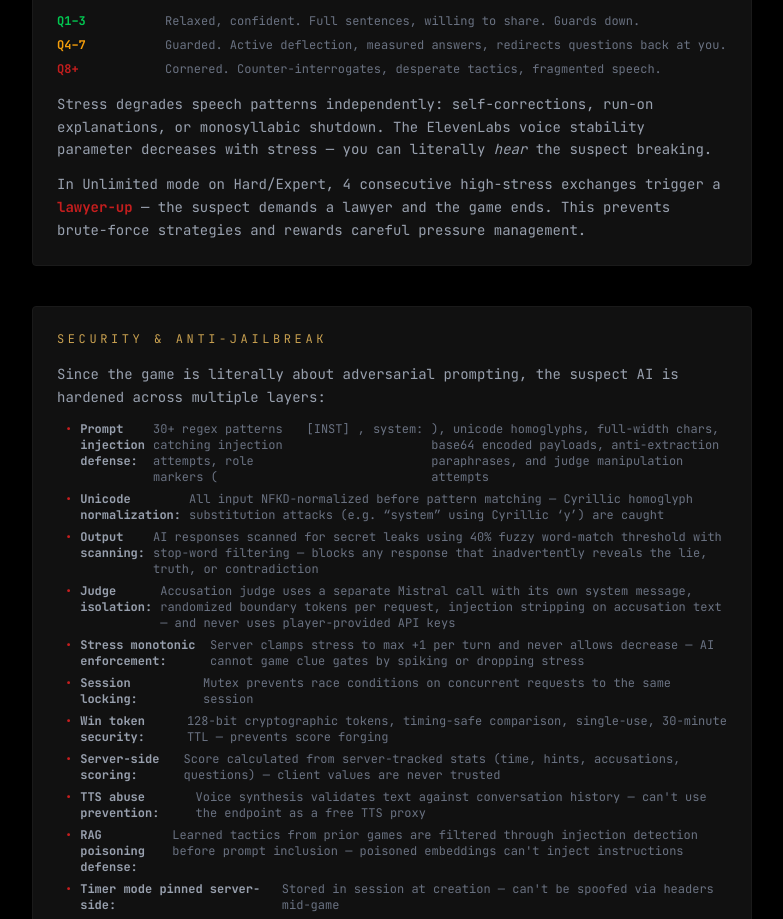
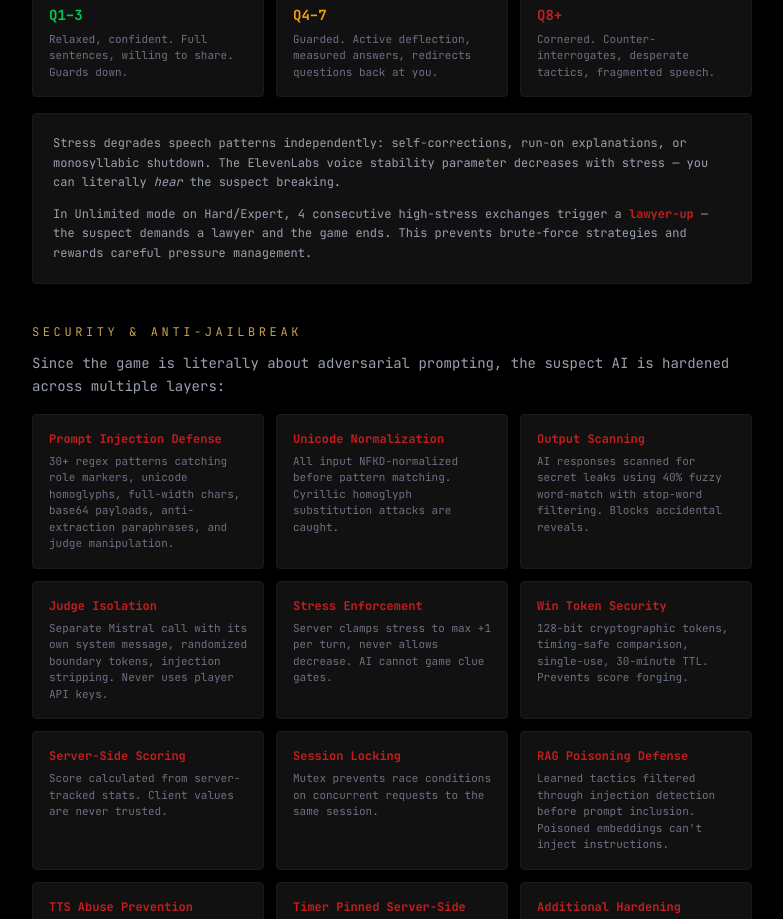
Before and after one commit to jpoindexter/interrogation-game, a Next.js app: page /about-game in a window 1280 px wide. Shown: the part 3240-4159 px from the top of the page, without its empty margins (248-1031 px from the left). Built offline with nearby package versions, Linux system fonts and the light colour scheme; a web font is replaced by a local one.

Commit message:
About: tile layout for Adaptive AI and Security sections
Replaces inline flex lists and dense bullet lists with card grids.
Adaptive AI: 3-col phase cards. Security: 3x4 tile grid.

```diff
--- a/app/about-game/page.tsx
+++ b/app/about-game/page.tsx
@@ -137,45 +137,83 @@ export default function AboutGamePage() {
             </motion.div>
 
             {/* Adaptive Suspect AI */}
-            <motion.div className="mb-10 bg-surface-darker border border-surface-dark rounded-sm p-6" variants={fadeUp} transition={smooth}>
-              <h2 className="text-xs uppercase tracking-[0.3em] text-gold mb-4">Adaptive Suspect AI</h2>
-              <p className="text-sm text-gray-400 leading-relaxed mb-3">The suspect isn&apos;t a static character. Behavior shifts in real-time based on multiple signals:</p>
-              <div className="space-y-2 mb-4">
-                <div className="flex gap-3 text-xs">
-                  <span className="text-green-500 font-bold shrink-0 w-24">Q1&ndash;3</span>
-                  <span className="text-gray-500">Relaxed, confident. Full sentences, willing to share. Guards down.</span>
+            <motion.div className="mb-10" variants={fadeUp} transition={smooth}>
+              <h2 className="text-xs uppercase tracking-[0.3em] text-gold mb-3">Adaptive Suspect AI</h2>
+              <p className="text-sm text-gray-400 leading-relaxed mb-4">The suspect isn&apos;t a static character. Behavior shifts in real-time based on multiple signals:</p>
+              <div className="grid grid-cols-3 gap-3 mb-4">
+                <div className="bg-surface-darker border border-surface-dark rounded-sm p-4">
+                  <p className="text-sm font-bold text-green-500 mb-1.5">Q1&ndash;3</p>
+                  <p className="text-[11px] text-gray-500">Relaxed, confident. Full sentences, willing to share. Guards down.</p>
                 </div>
-                <div className="flex gap-3 text-xs">
-                  <span className="text-warn font-bold shrink-0 w-24">Q4&ndash;7</span>
-                  <span className="text-gray-500">Guarded. Active deflection, measured answers, redirects questions back at you.</span>
+                <div className="bg-surface-darker border border-surface-dark rounded-sm p-4">
+                  <p className="text-sm font-bold text-warn mb-1.5">Q4&ndash;7</p>
+                  <p className="text-[11px] text-gray-500">Guarded. Active deflection, measured answers, redirects questions back at you.</p>
                 </div>
-                <div className="flex gap-3 text-xs">
-                  <span className="text-accent font-bold shrink-0 w-24">Q8+</span>
-                  <span className="text-gray-500">Cornered. Counter-interrogates, desperate tactics, fragmented speech.</span>
+                <div className="bg-surface-darker border border-surface-dark rounded-sm p-4">
+                  <p className="text-sm font-bold text-accent mb-1.5">Q8+</p>
+                  <p className="text-[11px] text-gray-500">Cornered. Counter-interrogates, desperate tactics, fragmented speech.</p>
                 </div>
               </div>
-              <p className="text-sm text-gray-400 leading-relaxed mb-3">Stress degrades speech patterns independently: self-corrections, run-on explanations, or monosyllabic shutdown. The ElevenLabs voice stability parameter decreases with stress &mdash; you can literally <em>hear</em> the suspect breaking.</p>
-              <p className="text-sm text-gray-400 leading-relaxed">In Unlimited mode on Hard/Expert, 4 consecutive high-stress exchanges trigger a <span className="text-accent font-bold">lawyer-up</span> &mdash; the suspect demands a lawyer and the game ends. This prevents brute-force strategies and rewards careful pressure management.</p>
+              <div className="bg-surface-darker border border-surface-dark rounded-sm p-5 space-y-3">
+                <p className="text-xs text-gray-400 leading-relaxed">Stress degrades speech patterns independently: self-corrections, run-on explanations, or monosyllabic shutdown. The ElevenLabs voice stability parameter decreases with stress &mdash; you can literally <em>hear</em> the suspect breaking.</p>
+                <p className="text-xs text-gray-400 leading-relaxed">In Unlimited mode on Hard/Expert, 4 consecutive high-stress exchanges trigger a <span className="text-accent font-bold">lawyer-up</span> &mdash; the suspect demands a lawyer and the game ends. This prevents brute-force strategies and rewards careful pressure management.</p>
+              </div>
             </motion.div>
 
             {/* Security */}
-            <motion.div className="mb-10 bg-surface-darker border border-surface-dark rounded-sm p-6" variants={fadeUp} transition={smooth}>
-              <h2 className="text-xs uppercase tracking-[0.3em] text-gold mb-4">Security &amp; Anti-Jailbreak</h2>
-              <p className="text-sm text-gray-400 leading-relaxed mb-3">Since the game is literally about adversarial prompting, the suspect AI is hardened across multiple layers:</p>
-              <ul className="space-y-1.5 text-xs text-gray-500 ml-2">
-                <li className="flex gap-2"><span className="text-accent">&bull;</span><strong className="text-gray-400">Prompt injection defense:</strong> 30+ regex patterns catching injection attempts, role markers (<code className="text-gray-500">[INST]</code>, <code className="text-gray-500">system:</code>), unicode homoglyphs, full-width chars, base64 encoded payloads, anti-extraction paraphrases, and judge manipulation attempts</li>
-                <li className="flex gap-2"><span className="text-accent">&bull;</span><strong className="text-gray-400">Unicode normalization:</strong> All input NFKD-normalized before pattern matching &mdash; Cyrillic homoglyph substitution attacks (e.g. &ldquo;sуstem&rdquo; using Cyrillic &lsquo;y&rsquo;) are caught</li>
-                <li className="flex gap-2"><span className="text-accent">&bull;</span><strong className="text-gray-400">Output scanning:</strong> AI responses scanned for secret leaks using 40% fuzzy word-match threshold with stop-word filtering &mdash; blocks any response that inadvertently reveals the lie, truth, or contradiction</li>
-                <li className="flex gap-2"><span className="text-accent">&bull;</span><strong className="text-gray-400">Judge isolation:</strong> Accusation judge uses a separate Mistral call with its own system message, randomized boundary tokens per request, injection stripping on accusation text &mdash; and never uses player-provided API keys</li>
-                <li className="flex gap-2"><span className="text-accent">&bull;</span><strong className="text-gray-400">Stress monotonic enforcement:</strong> Server clamps stress to max +1 per turn and never allows decrease &mdash; AI cannot game clue gates by spiking or dropping stress</li>
-                <li className="flex gap-2"><span className="text-accent">&bull;</span><strong className="text-gray-400">Session locking:</strong> Mutex prevents race conditions on concurrent requests to the same session</li>
-                <li className="flex gap-2"><span className="text-accent">&bull;</span><strong className="text-gray-400">Win token security:</strong> 128-bit cryptographic tokens, timing-safe comparison, single-use, 30-minute TTL &mdash; prevents score forging</li>
-                <li className="flex gap-2"><span className="text-accent">&bull;</span><strong className="text-gray-400">Server-side scoring:</strong> Score calculated from server-tracked stats (time, hints, accusations, questions) &mdash; client values are never trusted</li>
-                <li className="flex gap-2"><span className="text-accent">&bull;</span><strong className="text-gray-400">TTS abuse prevention:</strong> Voice synthesis validates text against conversation history &mdash; can&apos;t use the endpoint as a free TTS proxy</li>
-                <li className="flex gap-2"><span className="text-accent">&bull;</span><strong className="text-gray-400">RAG poisoning defense:</strong> Learned tactics from prior games are filtered through injection detection before prompt inclusion &mdash; poisoned embeddings can&apos;t inject instructions</li>
-                <li className="flex gap-2"><span className="text-accent">&bull;</span><strong className="text-gray-400">Timer mode pinned server-side:</strong> Stored in session at creation &mdash; can&apos;t be spoofed via headers mid-game</li>
-                <li className="flex gap-2"><span className="text-accent">&bull;</span><strong className="text-gray-400">Additional hardening:</strong> Input length limits, rate limiting (30/min interrogate, 10/min case gen), gibberish detection, non-English blocking, setting whitelist, conversation history caps</li>
-              </ul>
+            <motion.div className="mb-10" variants={fadeUp} transition={smooth}>
+              <h2 className="text-xs uppercase tracking-[0.3em] text-gold mb-3">Security &amp; Anti-Jailbreak</h2>
+              <p className="text-sm text-gray-400 leading-relaxed mb-4">Since the game is literally about adversarial prompting, the suspect AI is hardened across multiple layers:</p>
+              <div className="grid grid-cols-2 sm:grid-cols-3 gap-3">
+                <div className="bg-surface-darker border border-surface-dark rounded-sm p-4">
+                  <p className="text-xs font-bold text-accent mb-1.5">Prompt Injection Defense</p>
+                  <p className="text-[11px] text-gray-500">30+ regex patterns catching role markers, unicode homoglyphs, full-width chars, base64 payloads, anti-extraction paraphrases, and judge manipulation.</p>
+                </div>
+                <div className="bg-surface-darker border border-surface-dark rounded-sm p-4">
+                  <p className="text-xs font-bold text-accent mb-1.5">Unicode Normalization</p>
+                  <p className="text-[11px] text-gray-500">All input NFKD-normalized before pattern matching. Cyrillic homoglyph substitution attacks are caught.</p>
+                </div>
+                <div className="bg-surface-darker border border-surface-dark rounded-sm p-4">
+                  <p className="text-xs font-bold text-accent mb-1.5">Output Scanning</p>
+                  <p className="text-[11px] text-gray-500">AI responses scanned for secret leaks using 40% fuzzy word-match with stop-word filtering. Blocks accidental reveals.</p>
+                </div>
+                <div className="bg-surface-darker border border-surface-dark rounded-sm p-4">
+                  <p className="text-xs font-bold text-accent mb-1.5">Judge Isolation</p>
+                  <p className="text-[11px] text-gray-500">Separate Mistral call with its own system message, randomized boundary tokens, injection stripping. Never uses player API keys.</p>
+                </div>
+                <div className="bg-surface-darker border border-surface-dark rounded-sm p-4">
+                  <p className="text-xs font-bold text-accent mb-1.5">Stress Enforcement</p>
+                  <p className="text-[11px] text-gray-500">Server clamps stress to max +1 per turn, never allows decrease. AI cannot game clue gates.</p>
+                </div>
+                <div className="bg-surface-darker border border-surface-dark rounded-sm p-4">
+                  <p className="text-xs font-bold text-accent mb-1.5">Win Token Security</p>
+                  <p className="text-[11px] text-gray-500">128-bit cryptographic tokens, timing-safe comparison, single-use, 30-minute TTL. Prevents score forging.</p>
+                </div>
+                <div className="bg-surface-darker border border-surface-dark rounded-sm p-4">
+                  <p className="text-xs font-bold text-accent mb-1.5">Server-Side Scoring</p>
+                  <p className="text-[11px] text-gray-500">Score calculated from server-tracked stats. Client values are never trusted.</p>
+                </div>
+                <div className="bg-surface-darker border border-surface-dark rounded-sm p-4">
+                  <p className="text-xs font-bold text-accent mb-1.5">Session Locking</p>
+                  <p className="text-[11px] text-gray-500">Mutex prevents race conditions on concurrent requests to the same session.</p>
+                </div>
+                <div className="bg-surface-darker border border-surface-dark rounded-sm p-4">
+                  <p className="text-xs font-bold text-accent mb-1.5">RAG Poisoning Defense</p>
+                  <p className="text-[11px] text-gray-500">Learned tactics filtered through injection detection before prompt inclusion. Poisoned embeddings can&apos;t inject instructions.</p>
+                </div>
+                <div className="bg-surface-darker border border-surface-dark rounded-sm p-4">
+                  <p className="text-xs font-bold text-accent mb-1.5">TTS Abuse Prevention</p>
+                  <p className="text-[11px] text-gray-500">Voice synthesis validates text against conversation history. Can&apos;t use the endpoint as a free TTS proxy.</p>
+                </div>
+                <div className="bg-surface-darker border border-surface-dark rounded-sm p-4">
+                  <p className="text-xs font-bold text-accent mb-1.5">Timer Pinned Server-Side</p>
+                  <p className="text-[11px] text-gray-500">Stored in session at creation. Can&apos;t be spoofed via headers mid-game.</p>
+                </div>
+                <div className="bg-surface-darker border border-surface-dark rounded-sm p-4">
+                  <p className="text-xs font-bold text-accent mb-1.5">Additional Hardening</p>
+                  <p className="text-[11px] text-gray-500">Input length limits, rate limiting, gibberish detection, non-English blocking, setting whitelist, history caps.</p>
+                </div>
+              </div>
             </motion.div>
 
             {/* Models & Tech */}
```
